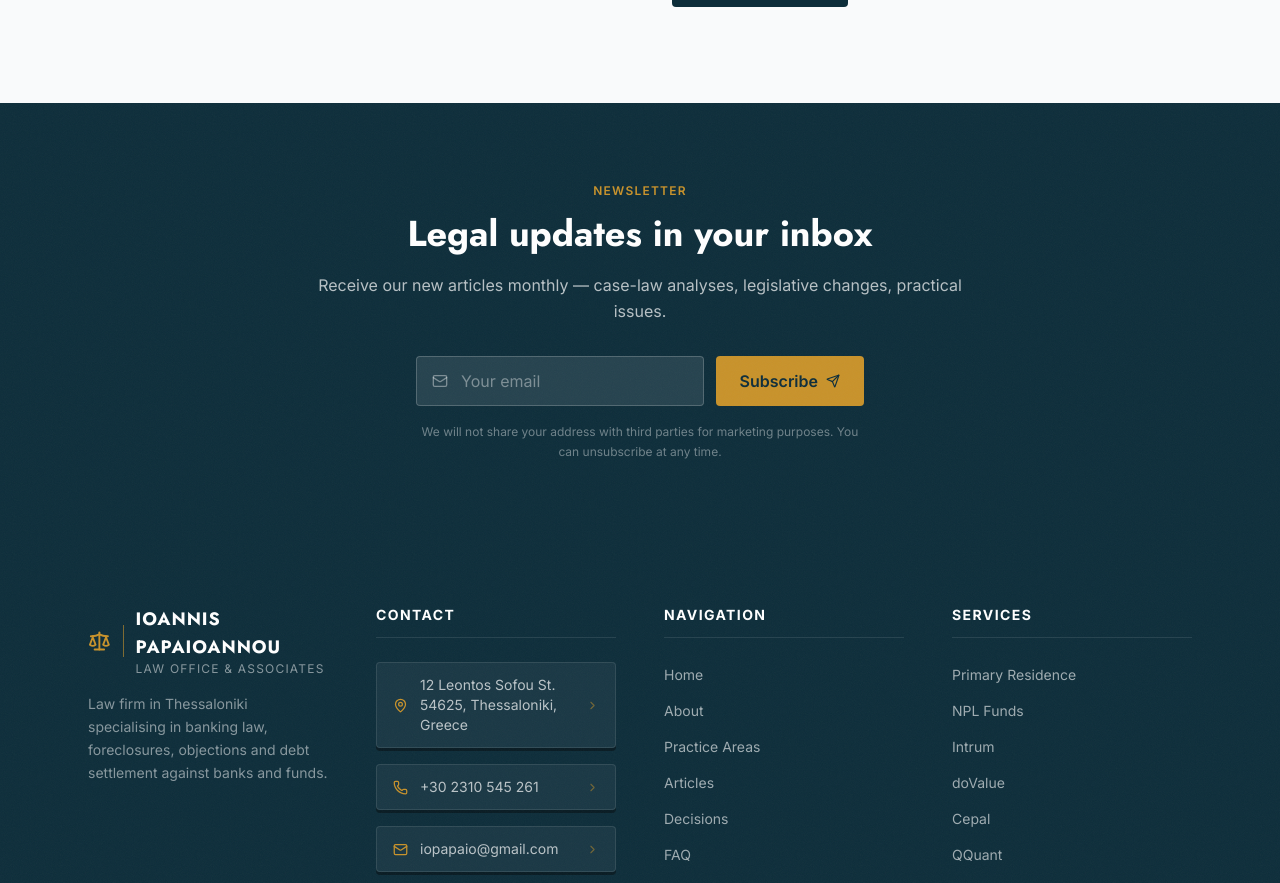
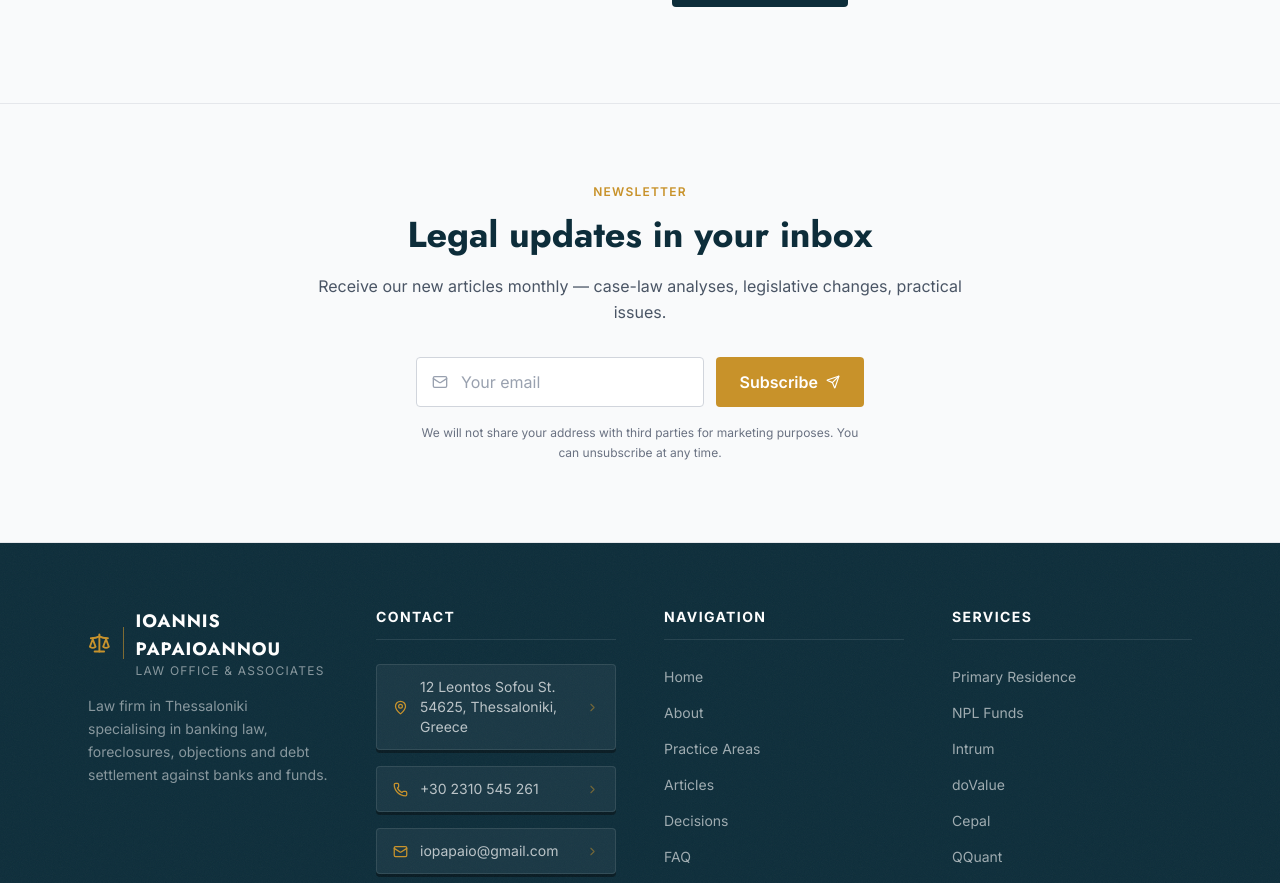
Before and after one commit to theobean/law-firm-site, a Next.js app: page /en in a window 1280 px wide. Shown: the part 2928-3811 px from the top of the page. Built offline with nearby package versions, Linux system fonts and the light colour scheme; no server answers.

Commit message:
Newsletter: switch to light background for visual separation from footer

```diff
--- a/src/components/NewsletterSignup.tsx
+++ b/src/components/NewsletterSignup.tsx
@@ -76,27 +76,27 @@ export default function NewsletterSignup({ locale }: { locale: string }) {
   }
 
   return (
-    <section className="bg-primary py-20 grain relative overflow-hidden">
+    <section className="bg-gray-50 py-20 relative overflow-hidden border-t border-b border-gray-200">
       <div className="max-w-4xl mx-auto px-6 text-center">
         <p className="text-accent text-xs uppercase tracking-widest font-semibold mb-3">
           {t.eyebrow}
         </p>
-        <h2 className="text-3xl md:text-4xl font-playfair font-bold text-white mb-4 leading-tight">
+        <h2 className="text-3xl md:text-4xl font-playfair font-bold text-primary mb-4 leading-tight">
           {t.heading}
         </h2>
-        <p className="text-white/70 text-base mb-8 max-w-2xl mx-auto leading-relaxed">
+        <p className="text-gray-600 text-base mb-8 max-w-2xl mx-auto leading-relaxed">
           {t.sub}
         </p>
 
         {submitted ? (
           <div className="max-w-md mx-auto">
-            <div className="bg-accent/15 border border-accent/40 rounded-sm p-6 flex items-center gap-4">
+            <div className="bg-white border border-accent/40 rounded-sm p-6 flex items-center gap-4 shadow-sm">
               <div className="w-12 h-12 rounded-full bg-accent flex items-center justify-center flex-shrink-0">
-                <Check size={22} className="text-primary" strokeWidth={3} />
+                <Check size={22} className="text-white" strokeWidth={3} />
               </div>
               <div className="text-left">
-                <p className="text-white font-semibold">{t.success}</p>
-                <p className="text-white/60 text-sm mt-1">{t.successDetail}</p>
+                <p className="text-primary font-semibold">{t.success}</p>
+                <p className="text-gray-600 text-sm mt-1">{t.successDetail}</p>
               </div>
             </div>
           </div>
@@ -105,19 +105,19 @@ export default function NewsletterSignup({ locale }: { locale: string }) {
             <input type="checkbox" {...register("botcheck")} className="hidden" tabIndex={-1} autoComplete="off" />
             <div className="flex flex-col sm:flex-row gap-3">
               <div className="relative flex-grow">
-                <Mail size={16} className="absolute left-4 top-1/2 -translate-y-1/2 text-white/40" />
+                <Mail size={16} className="absolute left-4 top-1/2 -translate-y-1/2 text-gray-400" />
                 <input
                   type="email"
                   placeholder={t.placeholder}
                   {...register("email", { required: true, pattern: /^[^\s@]+@[^\s@]+\.[^\s@]+$/ })}
-                  className="w-full bg-white/10 border border-white/20 focus:border-accent text-white placeholder:text-white/40 rounded-sm pl-11 pr-4 py-3 outline-none transition-colors"
+                  className="w-full bg-white border border-gray-300 focus:border-accent text-primary placeholder:text-gray-400 rounded-sm pl-11 pr-4 py-3 outline-none transition-colors"
                   disabled={isSubmitting}
                 />
               </div>
               <button
                 type="submit"
                 disabled={isSubmitting}
-                className="inline-flex items-center justify-center gap-2 bg-accent hover:bg-accent/90 active:bg-accent/80 text-primary font-semibold px-6 py-3 rounded-sm transition-colors disabled:opacity-50 disabled:cursor-not-allowed whitespace-nowrap"
+                className="inline-flex items-center justify-center gap-2 bg-accent hover:bg-accent/90 active:bg-accent/80 text-white font-semibold px-6 py-3 rounded-sm transition-colors disabled:opacity-50 disabled:cursor-not-allowed whitespace-nowrap"
               >
                 {isSubmitting ? t.sending : (<>{t.button} <Send size={14} /></>)}
               </button>
@@ -128,7 +128,7 @@ export default function NewsletterSignup({ locale }: { locale: string }) {
             {errorMsg && (
               <p className="text-accent text-xs mt-2 text-left">{errorMsg}</p>
             )}
-            <p className="text-white/40 text-xs mt-4 leading-relaxed">{t.privacy}</p>
+            <p className="text-gray-500 text-xs mt-4 leading-relaxed">{t.privacy}</p>
           </form>
         )}
       </div>
```
